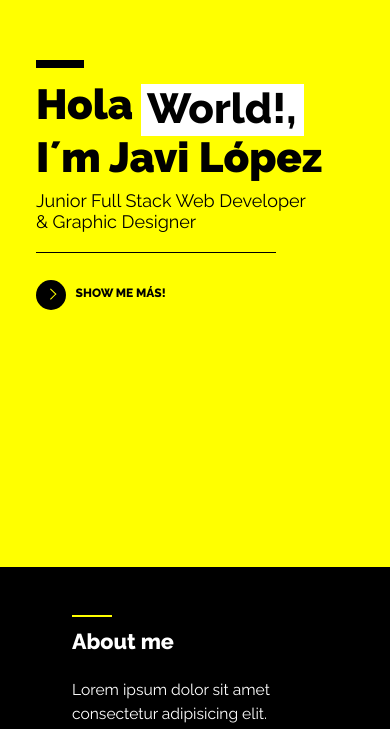
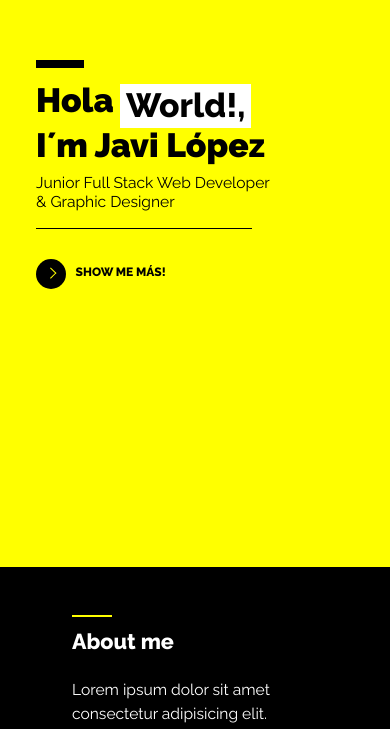
Before and after one commit to JaviPitino/portfolio-react, a React (Create React App) app: page / in a window 390 px wide. Shown: the part 108-837 px from the top of the page. Built offline with nearby package versions, Linux system fonts and the light colour scheme.

Commit message:
cambios responsive en home

```diff
--- a/src/App.css
+++ b/src/App.css
@@ -264,7 +264,6 @@ body {
 .navbar {
   position: absolute;
   width: 100%;
-  /* opacity: 0.85; */
   height: 65px;
   z-index: 12;
   margin: 0;
@@ -684,10 +683,6 @@ h1 {
     top: -0.1rem;
     width: 0;
   }
-  /* 38% {
-        top: -3.3rem;
-
-      } */
   50% {
     top: -5rem;
     width: 4em;
@@ -701,24 +696,6 @@ h1 {
     width: 0;
     text-indent: 0;
   }
-  /* 71% {
-        top: -7rem;
-        width: 0;
-        text-indent: 5px;
-      } */
-  /* 86% {
-        top: -7rem;
-        width: 285px;
-      }
-      92% {
-        top: -7rem;
-        width: 500px;
-      } */
-  /* 95% {
-        top: -8rem;
-        width: 0;
-        text-indent: 5px;
-      } */
   100% {
     top: -0.1rem;
     width: 3.9em;
@@ -745,18 +722,18 @@ h1 {
   }
 
   #hola h1 {
-    font-size: 3.5em;
+    font-size: 2.8em;
   }
 
   #hola h4 {
-    font-size: 1.5em;
+    font-size: 1.3em;
     font-weight: 400;
   }
   .line {
     position: absolute;
-    width: 20em;
+    width: 18em;
     height: 1px;
-    top: 30em;
+    top: 28em;
     left: 3em;
     background-color: black;
     animation-name: linescale;
@@ -832,17 +809,61 @@ h1 {
   }
 
   .message {
-    background-color: rgb(255, 255, 255);
+    background-color: white;
     color: black;
     display: block;
     font-weight: 900;
     overflow: hidden;
     position: absolute;
     padding-left: 0.5rem;
-    top: 0rem;
-    line-height: 1.2em;
+    top: 0em;
+    line-height: 1.3em;
     left: 2.5em;
     animation: openclose 3s ease-in-out;
+  }
+
+  @keyframes openclose {
+    0% {
+      top: -0.1rem;
+      width: 0;
+    }
+    5% {
+      top: -0.1rem;
+      width: 0;
+    }
+    15% {
+      top: -0.1rem;
+      width: 3.5em;
+    }
+    30% {
+      top: -0.1rem;
+      width: 3.5em;
+    }
+    33% {
+      top: -0.1rem;
+      width: 0;
+    }
+    35% {
+      top: -0.1rem;
+      width: 0;
+    }
+    50% {
+      top: -3.8rem;
+      width: 4em;
+    }
+    62% {
+      top: -3.8rem;
+      width: 4em;
+    }
+    66% {
+      top: -5rem;
+      width: 0;
+      text-indent: 0;
+    }
+    100% {
+      top: -0.1rem;
+      width: 3.9em;
+    }
   }
 
   h1 {
@@ -898,7 +919,6 @@ h1 {
 /* ------ media queries ------ */
 
 @media (min-width: 769px) and (max-width: 2200px) {
-
   #hola {
     display: flex;
     justify-content: flex-start;
@@ -906,7 +926,7 @@ h1 {
     padding: 13em 0em 0em 3em;
   }
   .rectangle {
-    top: 12em;
+    top: 11em;
     left: 3em;
     width: 5em;
     height: 1em;
@@ -975,6 +995,50 @@ h1 {
 
   .message {
     left: 2.5em !important;
+  }
+
+  @keyframes openclose {
+    0% {
+      top: -0.1rem;
+      width: 0;
+    }
+    5% {
+      top: -0.1rem;
+      width: 0;
+    }
+    15% {
+      top: -0.1rem;
+      width: 4em;
+    }
+    30% {
+      top: -0.1rem;
+      width: 4em;
+    }
+    33% {
+      top: -0.1rem;
+      width: 0;
+    }
+    35% {
+      top: -0.1rem;
+      width: 0;
+    }
+    50% {
+      top: -7.2rem;
+      width: 4em;
+    }
+    62% {
+      top: -7.2rem;
+      width: 4em;
+    }
+    66% {
+      top: -7.2rem;
+      width: 0;
+      text-indent: 0;
+    }
+    100% {
+      top: -0.1rem;
+      width: 4em;
+    }
   }
 }
 
--- a/src/components/Footer.jsx
+++ b/src/components/Footer.jsx
@@ -28,7 +28,7 @@ function Footer() {
       <div className="line-footer"></div>
       <footer className="footer">
         {" "}
-        Designed & created by &nbsp;<span>Javi López </span> &nbsp; | 2022{" "}
+        Designed by &nbsp;<span>Javi López </span> &nbsp; | 2022{" "}
       </footer>
     </div>
   );
```
